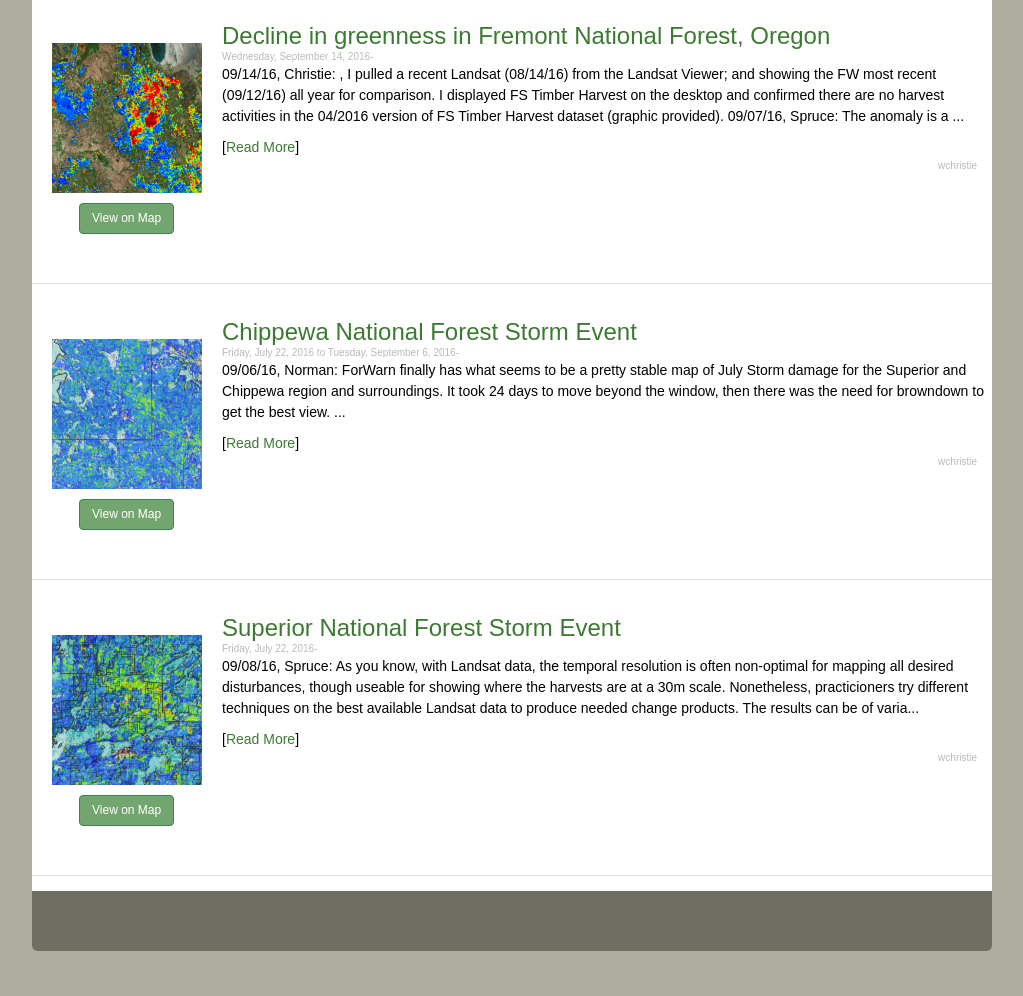
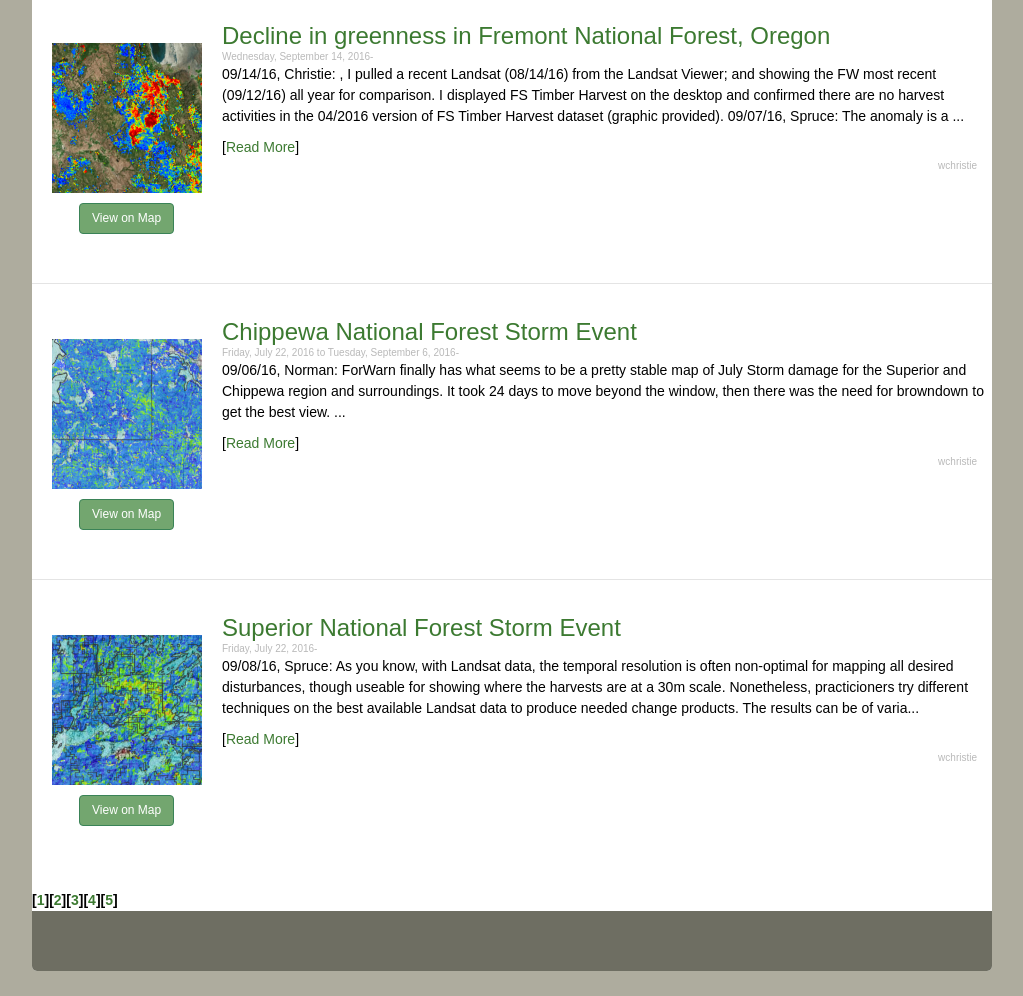
Before and after one commit to dsipal/fcav-event-tracker, a plain HTML site: page index.html in a window 1280 px wide. Shown: the part 950-1946 px from the top of the page, without its empty margins (128-1151 px from the left). Drawn offline with nearby package versions, Linux system fonts and the light colour scheme.

Commit message:
fixes on event tracking, css adjustments, added callbacks to post page

```diff
--- a/css/styles-min.css
+++ b/css/styles-min.css
@@ -35,3 +35,8 @@
 
 .read-more {
   margin-top: 10px; }
+
+.page {
+  font-weight: bold;
+  color: black;
+  border: 10px; }
--- a/css/styles.css
+++ b/css/styles.css
@@ -38,3 +38,8 @@
 .read-more {
     margin-top: 10px;
 }
+.page{
+    font-weight: bold;
+    color: black;
+    border: 10px;
+}
--- a/index.html
+++ b/index.html
@@ -1,4 +1,4 @@
-<html lang="en">
+<!DOCTYPE html lang="en">
 
 <head>
     <meta charset="utf-8">
@@ -86,7 +86,20 @@
 
     <script>
         $(document).ready(function() {
-            getBrowseData();
+
+            getBrowseData(function() {
+                    $('.track-click').gaTrackEventUnobtrusive({
+                        useEvent: true,
+                        useLabel: true,
+                        event: 'click'
+                    });
+                    for(i=0;i<5;i++){
+                        console.log(i);
+                        makePageNav(5);
+                    }
+
+                }
+            );
         });
     </script>
 </body>
--- a/js/script.js
+++ b/js/script.js
@@ -29,7 +29,7 @@ function genURL(data, i, post) {
     return url;
 }
 
-function makeEvents(data, page) {
+function makeEvents(data, page, callback) {
 
     var posts = 6;
     var b = 0;
@@ -48,7 +48,7 @@ function makeEvents(data, page) {
                     <img src="` + IMAGES[b] + `" class="event-img" />
                 </a>
                 <div class="event-share-url">
-                    <a class="btn btn-primary" href="` + genURL(data, i, false) + `">View on Map</a>
+                    <a class="btn btn-primary track-click" href="` + genURL(data, i, false) + `" data-ga-category="Navigation" data-ga-action="Map" data-ga-label="`+data[i].Title+`">View on Map</a>
                 </div>
             </div>
             <a href="post.html?id=` + data[i].ID + `" id="title-tracker" class="track-click" data-ga-category="Navigation" data-ga-action="Post" data-ga-label="`+data[i].Title+`" >
@@ -67,50 +67,44 @@ function makeEvents(data, page) {
         `;
 
         $("#post-list").append(event);
-        if(b == posts-1){
-            $('event-'+data[i].ID).css({'border-bottom':'none'});
-        }
 
         b++;
-        if(b == (posts-1)){
-            $('event-'+data[i].ID).css({'border-bottom':'none'});
+        if(b == (posts)){
+            console.log(data[i].ID);
+            $('#event-'+data[i].ID).css({'border-bottom':'none'});
         }
     }
-
-    $('.track-click').gaTrackEventUnobtrusive({
-        useEvent:true,
-        useLabel:true,
-        event: 'click'
-    });
+    callback ();
 }
 
-function getBrowseData() {
+function getBrowseData(callback) {
     var page = parseInt(getQueryVar("page"));
     if (isNaN(page)) {
         page = 0;
     }
     var promise = makePromise();
-    promise.then(data => makeEvents($.csv.toObjects(data), page));
+    promise.then(data => makeEvents($.csv.toObjects(data), page, callback));
 }
 
-function makePageNav(page) {
-    var pageNav = `
-    <div id="pageNav">
-        <span id="p0">[<a href="index.html?page=0">1</a>]</span>
-    </div>
-    `;
-    $("#event-body").append(pageNav);
-    $("#p" + page).css("font-weight", "bold");
-    $("#p" + page + ">a").css("color", "black");
+function makePageNav(pages) {
+    var pageNav = `<div id="pageNav"></div>`;
+    $("#post-list").append(pageNav);
+
+    for(i=0;i<pages;i++){
+        var pageNum = i+1
+        var page = `<span id="p`+(i)+`" class="page">[<a href="index.html?page=`+pageNum+`">`+pageNum+`</a>]</span>`;
+        $("#pageNav").append(page);
+    }
+
 }
 
 
-function getPostData() {
+function getPostData(callback) {
     var promise = makePromise();
-    promise.then(data => setPostData($.csv.toObjects(data)));
+    promise.then(data => setPostData($.csv.toObjects(data), callback));
 }
 
-function setPostData(data) {
+function setPostData(data, callback) {
     var post = getQueryVar("id");
     var title;
     var date;
@@ -143,6 +137,8 @@ function setPostData(data) {
     $(".post-date").html(date);
     $(".post-author").html(author);
     $(".post-share-url").attr("href", shareUrl);
+    $(".post-share-url").attr("data-ga-label", title);
 
+    callback();
 
 }
```
Also changed, not shown: post.html (+16 -7 lines).
